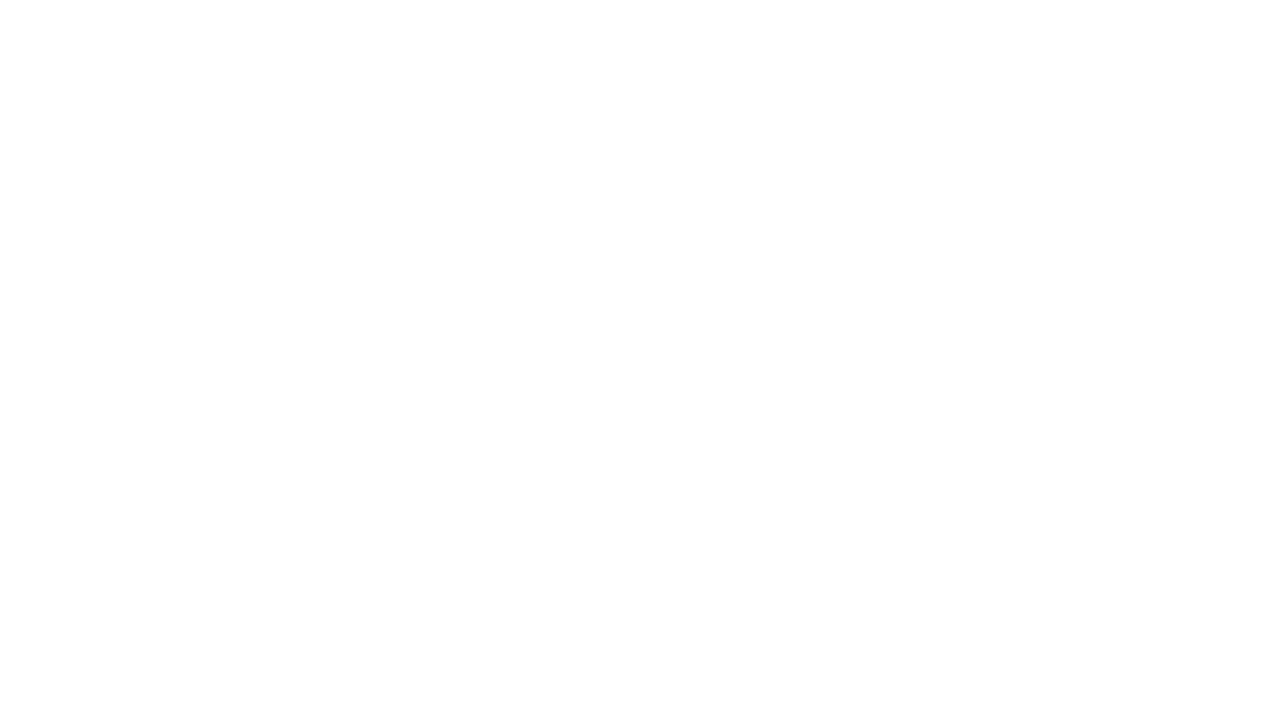
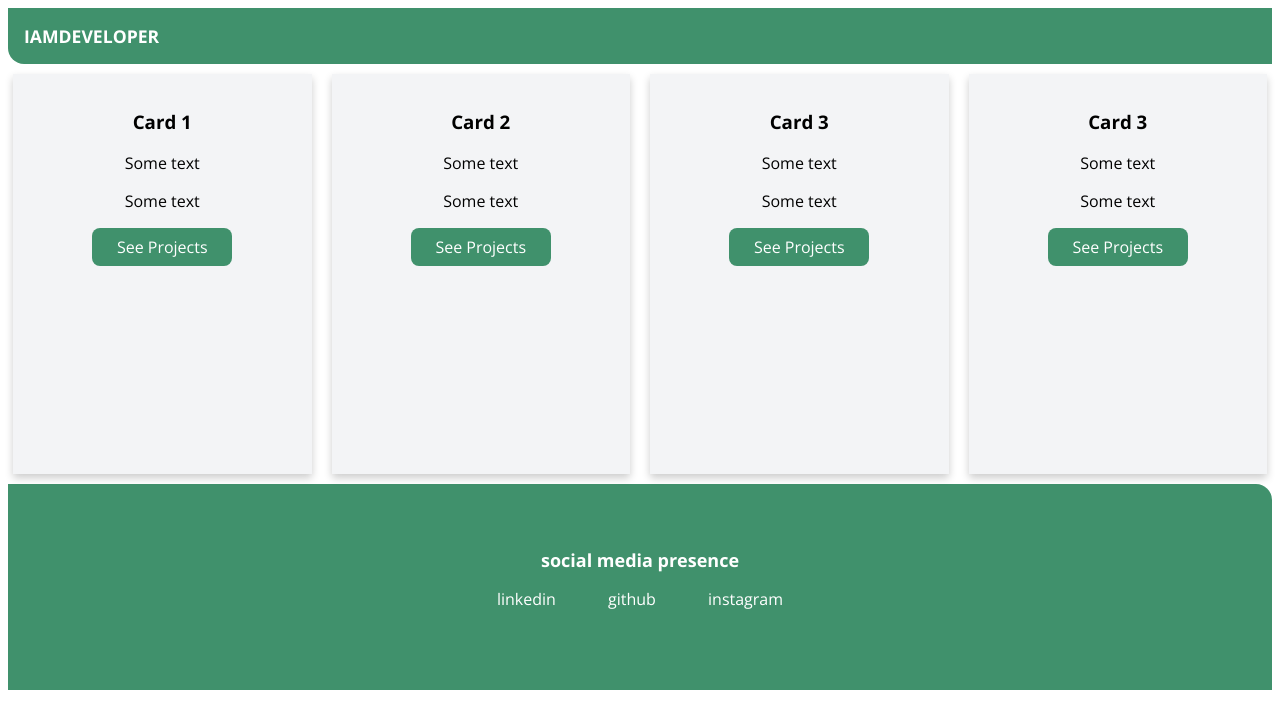
Before and after one commit to mansipadgelwar/do-you-know-triangles, a plain HTML site: page index.html in a window 1280 px wide. Drawn offline with nearby package versions, Linux system fonts and the light colour scheme.

Commit message:
feat: create home page

```diff
--- a/index.html
+++ b/index.html
@@ -8,6 +8,75 @@
     <title>Do you know triangles?</title>
 </head>
 <body>
+
+    <header class="navigation container">
+        <div class="nav-brand">IAMDEVELOPER</div>
+
+    </header>
+
+
+    <div class="row">
+        <div class="column">
+          <div class="card">
+            <h3>Card 1</h3>
+            <p>Some text</p>
+            <p>Some text</p>
+            <a class="link primary-link" href="/">See Projects</a>
+          </div>
+        </div>
+
+        <div class="column">
+          <div class="card">
+            <h3>Card 2</h3>
+            <p>Some text</p>
+            <p>Some text</p>
+            <a class="link primary-link" href="/">See Projects</a>
+          </div>
+        </div>
+
+        <div class="column">
+          <div class="card">
+            <h3>Card 3</h3>
+            <p>Some text</p>
+            <p>Some text</p>
+            <a class="link primary-link" href="/">See Projects</a>
+          </div>
+        </div>
+        <div class="column">
+            <div class="card">
+              <h3>Card 3</h3>
+              <p>Some text</p>
+              <p>Some text</p>
+              <a class="link primary-link" href="/">See Projects</a>
+            </div>
+          </div>
+
+
+        </div>
+
+
+    <footer class="footer">
+        <div class="footer-header">
+            social media presence
+        </div>
+        <ul class="social-links list-non-bullet">
+            <li class="list-item-inline">
+                <a class="link" href="/">
+                   linkedin
+                </a>
+            </li>
+            <li class="list-item-inline">
+                <a class="link" href="/">
+                   github
+                </a>
+            </li>
+            <li class="list-item-inline">
+                <a class="link" href="/">
+                     instagram
+                </a>
+            </li>
+        </ul>
+    </footer>
     <script src="app.js" type="text/javascript"></script>
 </body>
 </html>
--- a/style.css
+++ b/style.css
@@ -0,0 +1,122 @@
+@import url('https://fonts.googleapis.com/css2?family=Open+Sans:wght@400;700&display=swap');
+
+:root {
+    --primary-color:#40916C;
+    --dark-gray: #6B7280;
+    --off-white: #F3F4F6;
+}
+
+
+* {
+    box-sizing: border-box;
+  }
+
+  body {
+    font-family: 'Open Sans',sans-serif;
+}
+
+.container {
+    padding: 0rem 1rem;
+}
+
+.navigation {
+    background-color: var(--primary-color);
+    color: white;
+    padding: 1rem;
+    border-bottom-left-radius: 1rem;
+}
+
+.navigation .nav-brand {
+    font-weight: bold;
+    font-size: 1.1rem;
+}
+
+.primary-link {
+    background-color:
+        var(--primary-color);
+    border-radius: 0.5rem;
+    color: white;
+    display: block;
+    max-width: 140px;
+    margin: auto;
+}
+
+
+
+  /* Float four columns side by side */
+  .column {
+    float: left;
+    width: 25%;
+    padding: 10px 10px;
+
+  }
+
+  /* Remove extra left and right margins, due to padding */
+  .row {margin: 0 -5px;}
+
+  /* Clear floats after the columns */
+  .row:after {
+    content: "";
+    display: table;
+    clear: both;
+  }
+
+  /* Responsive columns */
+  @media screen and (max-width: 600px) {
+    .column {
+      width: 100%;
+      display: block;
+      margin-bottom: 20px;
+
+    }
+  }
+
+  /* Style the counter cards */
+  .card {
+    box-shadow: 0 4px 8px 0 rgba(0, 0, 0, 0.2);
+    padding: 16px;
+    text-align: center;
+    background-color: var(--off-white);
+    height: 50vh;
+  }
+
+  .footer{
+    background-color:
+    var(--primary-color);
+    padding: 4rem 1rem;
+    text-align: center;
+    color: white;
+    border-top-right-radius: 1rem;
+
+}
+
+.footer .link{
+    color: white;
+}
+
+.footer .footer-header{
+    font-weight: bold;
+    font-size: large;
+}
+
+.footer ul{
+    padding-inline-start: 0px;
+
+}
+
+.link {
+    box-sizing: border-box;
+    text-decoration: none;
+    padding: 0.5rem 1rem;
+
+}
+
+.list-non-bullet {
+    list-style: none;
+    padding-inline-start: 0px;
+}
+
+.list-item-inline {
+    display: inline;
+    padding: 0rem 0.5rem;
+}
```
